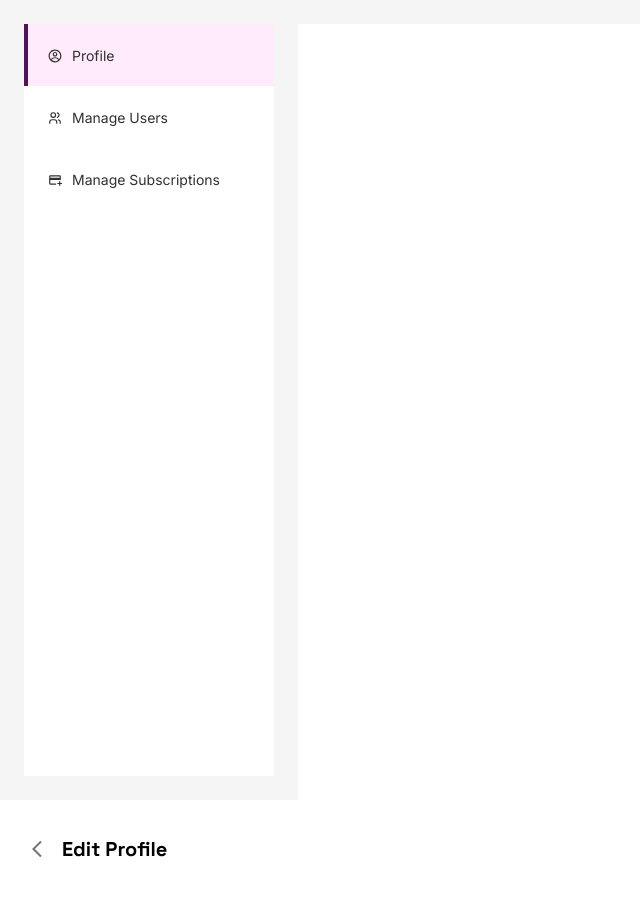
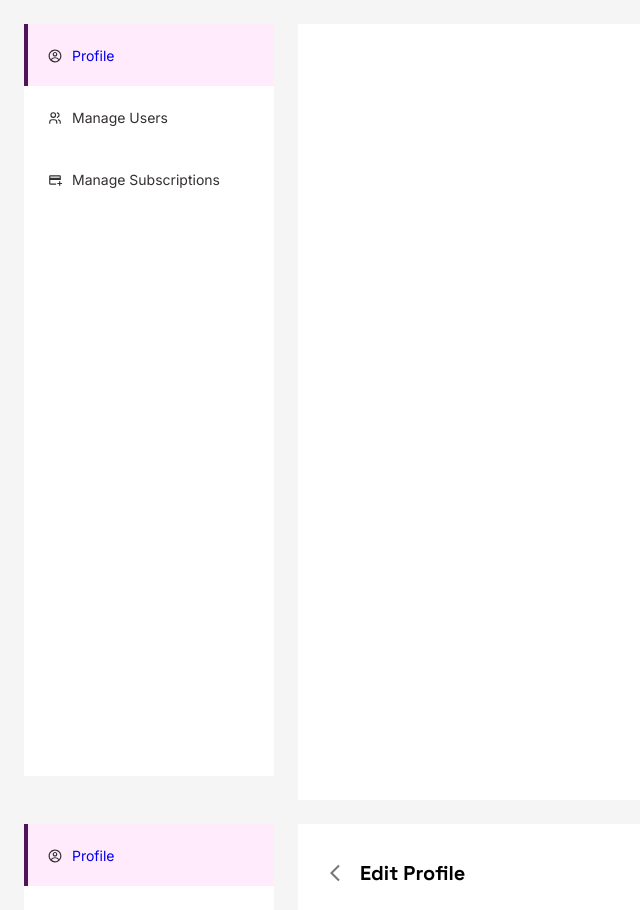
Before and after one commit to King-Mikaelson/vigilant-octo-enigma, a React (Create React App) app: page /settings in a window 1280 px wide. Shown: the top 910 px of the page, without its empty margins (0-640 px from the left). Built offline with nearby package versions, Linux system fonts and the light colour scheme.

Commit message:
Added settings layout to Edit profile page

```diff
--- a/src/components/settings/adminSettings/layout/index.tsx
+++ b/src/components/settings/adminSettings/layout/index.tsx
@@ -2,6 +2,7 @@ import { useState } from "react";
 import { CgProfile } from "react-icons/cg";
 import { MdAddCard } from "react-icons/md";
 import { TbUsers } from "react-icons/tb";
+import { Link } from "react-router-dom";
 
 interface SettingsLayoutProps {
   children: React.ReactNode;
@@ -25,7 +26,8 @@ export default function SettingsLayout({ children }: SettingsLayoutProps) {
             <span className="layout-icon">
               <CgProfile />
             </span>
-            Profile
+
+            <Link to="/editprofile">Profile</Link>
           </li>
           <li
             className={selectedItem === "users" ? "selected" : ""}
--- a/src/components/settings/adminSettings/profile/EditProfile.tsx
+++ b/src/components/settings/adminSettings/profile/EditProfile.tsx
@@ -6,6 +6,7 @@ import { Link } from "react-router-dom";
 import Input from "../../../ui/Input";
 import Button from "../../../ui/button";
 import { MdArrowBackIos } from "react-icons/md";
+import SettingsLayout from "../layout";
 
 export default function EditProfile() {
   const [value, setValue] = useState<string>();
@@ -66,6 +67,7 @@ export default function EditProfile() {
   };
 
   return (
+    <SettingsLayout>
       <section className="container edit-prof">
         <section className="auth edit-prof">
           <h3 className="auth__heading edit-prof">
@@ -161,5 +163,6 @@ export default function EditProfile() {
           </form>
         </section>
       </section>
+    </SettingsLayout>
   );
 }
--- a/src/routes/index.tsx
+++ b/src/routes/index.tsx
@@ -13,6 +13,7 @@ import ErrorPage from "../features/error404";
 import StyleGuides from "../styleGuides";
 import PosWaiters from "../features/pos-waiters";
 import Settings from "../components/settings/adminSettings";
+import EditProfile from "../components/settings/adminSettings/profile/EditProfile";
 
 // Always navigate the "/test" path in your browser and render
 // your component in "styleGuides.tsx" to TEST while building
@@ -69,6 +70,10 @@ const router = createBrowserRouter([
     element: <Settings />,
   },
   {
+    path: "/editprofile",
+    element: <EditProfile />,
+  },
+  {
     path: "/pos-waiters",
     element: <PosWaiters />,
     errorElement: <ErrorPage />,
```
Lines whose indentation alone changed are shown as unchanged.
